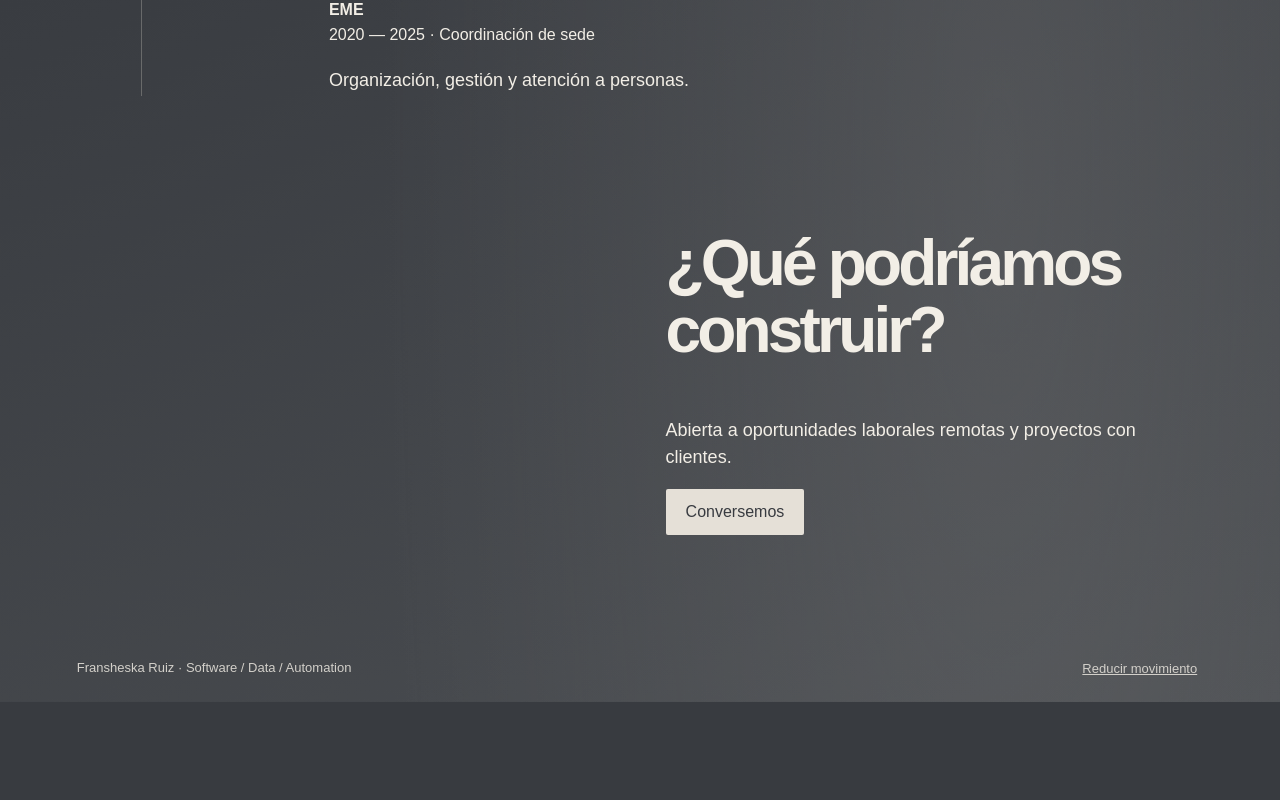
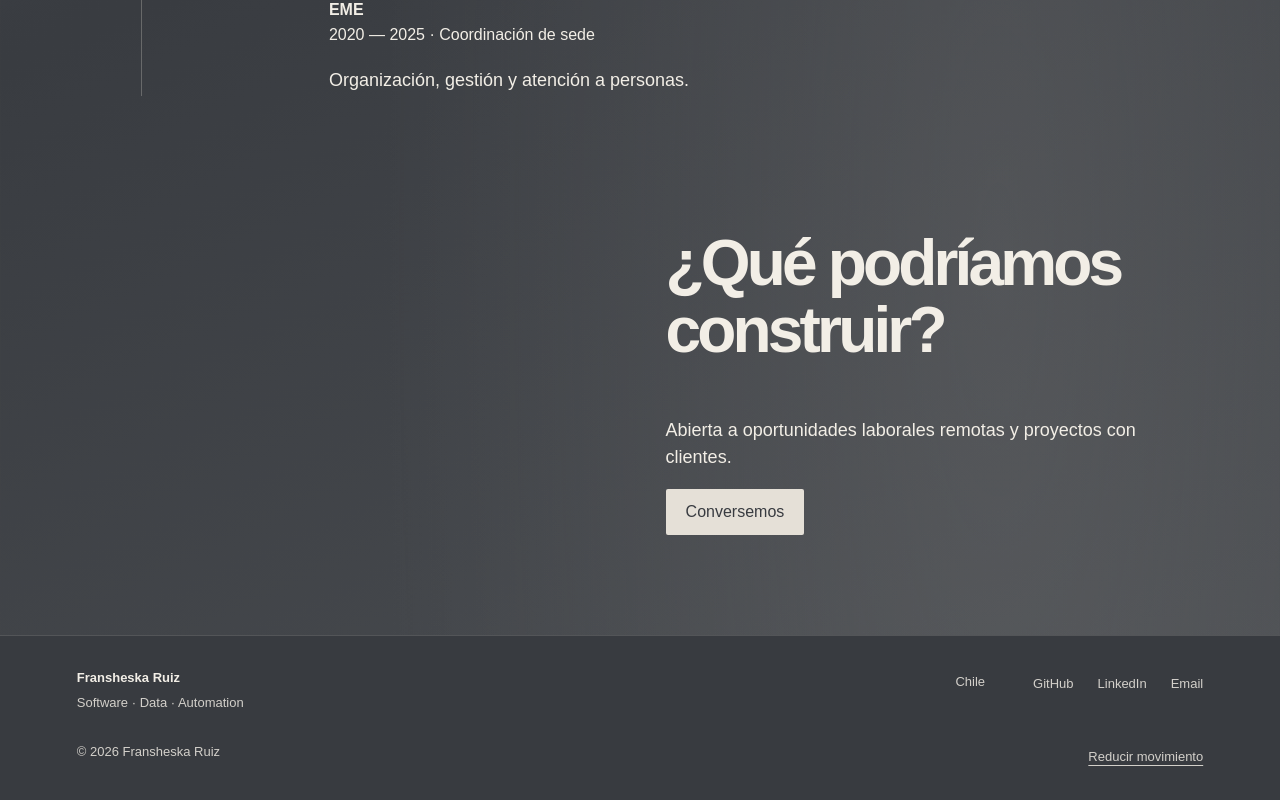
Before and after one commit to Fransheskajrb/portfolio-fransheska, a Next.js app: page / in a window 1280 px wide. Shown: the part 3355-4155 px from the top of the page. Before the commit the page ends 4057 px from the top, so only its background shows below. Built offline with nearby package versions, Linux system fonts and the light colour scheme.

Commit message:
Refine discreet graphite footer with existing professional contacts

```diff
--- /dev/null
+++ b/src/components/Footer.module.css
@@ -0,0 +1,42 @@
+.footer {
+  display: grid;
+  grid-template-columns: 1fr auto auto;
+  align-items: start;
+  gap: 28px 48px;
+  padding: 32px 6% 28px;
+  border-top: 1px solid #dedbd329;
+  background: var(--mineral);
+  color: #d3d0ca;
+  font-size: 13px;
+  line-height: 1.6;
+}
+
+.footer p { margin: 0; }
+.identity { display: grid; gap: 4px; }
+.name { color: var(--ink); font-weight: 600; }
+.location { padding-top: 4px; }
+.links {
+  display: flex;
+  flex-wrap: wrap;
+  gap: 8px 24px;
+  padding: 0;
+  margin: 0;
+  list-style: none;
+}
+.links a { display: inline-flex; align-items: center; min-height: 32px; }
+.copyright { grid-column: 1 / 3; }
+.motion { justify-self: end; }
+.motion button { padding: 0; min-height: 32px; text-underline-offset: 4px; }
+
+@media (max-width: 900px) {
+  .footer { column-gap: 28px; }
+  .links { column-gap: 18px; }
+}
+
+@media (max-width: 540px) {
+  .footer { grid-template-columns: 1fr auto; gap: 16px 20px; padding-block: 28px 24px; }
+  .links { grid-column: 1 / -1; gap: 0 24px; }
+  .links a { min-height: 44px; }
+  .copyright { grid-column: 1 / -1; }
+  .motion { grid-column: 1 / -1; justify-self: start; }
+}
--- a/src/components/Footer.tsx
+++ b/src/components/Footer.tsx
@@ -1,5 +1,20 @@
 import MotionToggle from "@/components/campo/MotionToggle";
+import { contact } from "@/data/contact";
+import styles from "./Footer.module.css";
 
 export default function Footer() {
-  return <footer><span>Fransheska Ruiz · Software / Data / Automation</span><MotionToggle /></footer>;
+  return <footer className={styles.footer}>
+    <div className={styles.identity}>
+      <p className={styles.name}>Fransheska Ruiz</p>
+      <p>Software · Data · Automation</p>
+    </div>
+    <p className={styles.location}>Chile</p>
+    <ul className={styles.links} aria-label="Contacto profesional">
+      <li><a href={contact.github} target="_blank" rel="noopener noreferrer">GitHub</a></li>
+      <li><a href={contact.linkedin} target="_blank" rel="noopener noreferrer">LinkedIn</a></li>
+      <li><a href={`mailto:${contact.email}`}>Email</a></li>
+    </ul>
+    <p className={styles.copyright}>© 2026 Fransheska Ruiz</p>
+    <div className={styles.motion}><MotionToggle /></div>
+  </footer>;
 }
```
